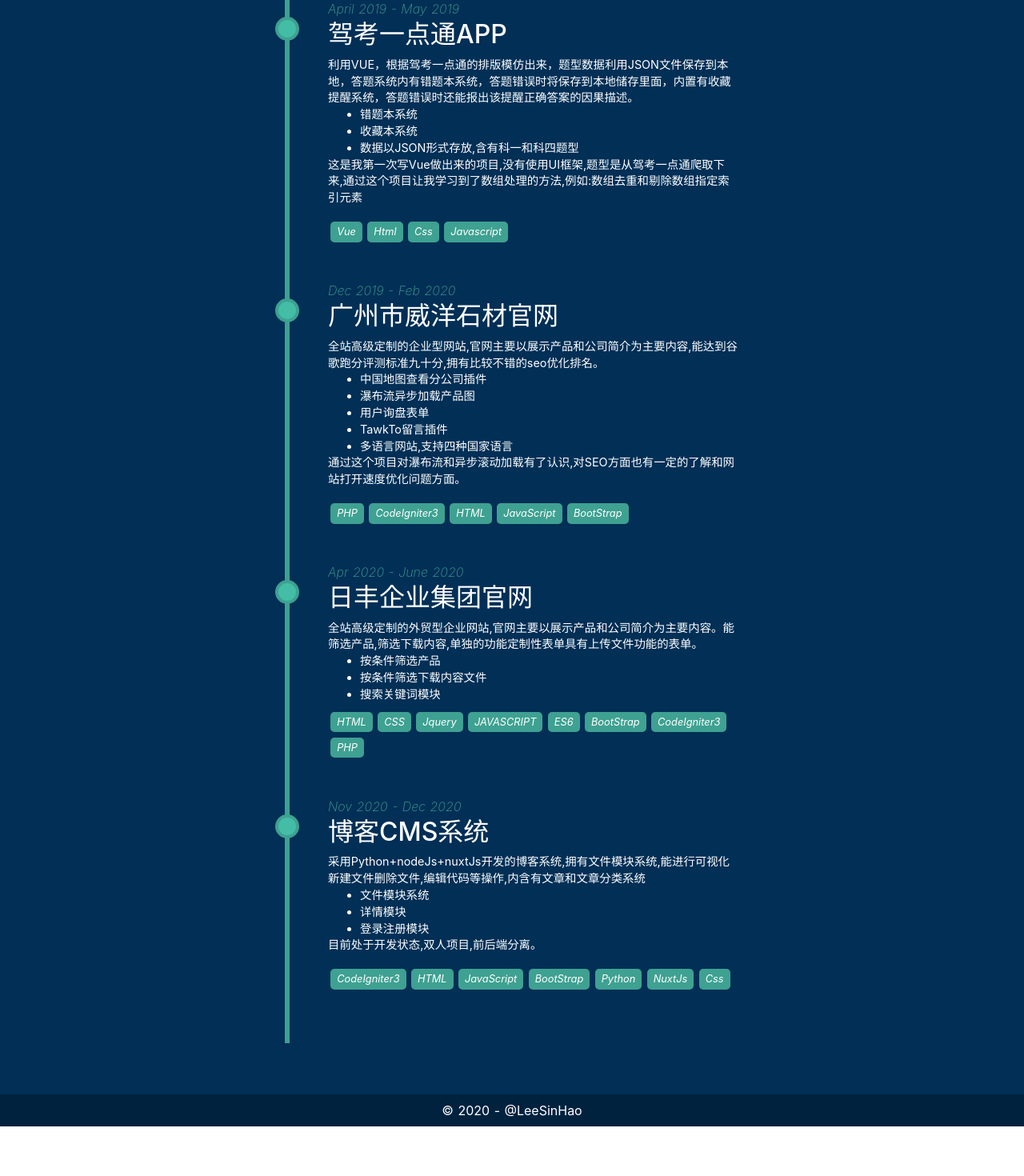
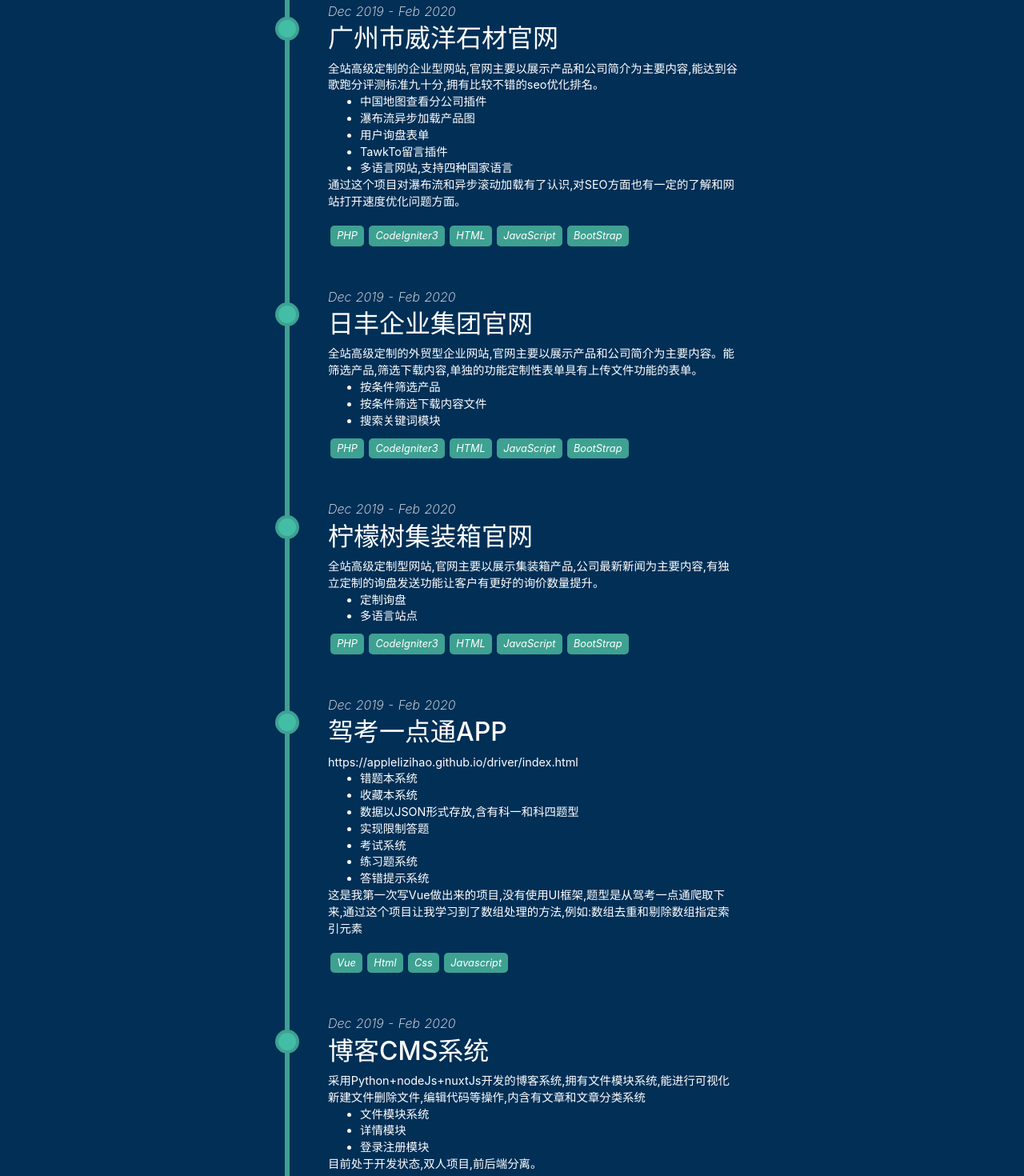
Before and after one commit to applelizihao/myjianli, a Nuxt app: page / in a window 1280 px wide. Shown: the part 620-2090 px from the top of the page at 80% size. Before the commit the page ends 2028 px from the top, so only its background shows below. Built offline with nearby package versions, Linux system fonts and the light colour scheme.

Commit message:
新增简历

```diff
--- a/components/Home/CurriculumList.vue
+++ b/components/Home/CurriculumList.vue
@@ -1,115 +1,36 @@
 <template>
   <div id="curriculum-list" class="css-1lffeal">
     <ul class="curriculum-list">
-      <li class="curriculum-item curriculum-item--reverse">
-        <h3>
-          April 2019 - May 2019
-        </h3>
+      <template v-for="(item,index) in listData">
+        <li :key="index" class="curriculum-item" :class="{'curriculum-item--reverse':index%2==0}">
+          <time>
+            Dec 2019 - Feb 2020
+          </time>
           <h2>
-          <a class="text-white text-decoration-none" target="_blank" href="https://applelizihao.github.io/driver/index.html">驾考一点通APP</a>
+            <a :href="item.link" class="text-white text-decoration-none" target="_blank">{{ item.title }}</a>
           </h2>
           <div>
             <p class="mb-0">
-            利用VUE，根据驾考一点通的排版模仿出来，题型数据利用JSON文件保存到本地，答题系统内有错题本系统，答题错误时将保存到本地储存里面，内置有收藏提醒系统，答题错误时还能报出该提醒正确答案的因果描述。
+              {{ item.description }}
             </p>
             <ul>
-            <li>错题本系统</li>
-            <li>收藏本系统</li>
-            <li>数据以JSON形式存放,含有科一和科四题型</li>
+              <template v-for="(tage,i) in item.advantage">
+                <li :key="i">
+                  {{ tage }}
+                </li>
+              </template>
             </ul>
-          <p>这是我第一次写Vue做出来的项目,没有使用UI框架,题型是从驾考一点通爬取下来,通过这个项目让我学习到了数组处理的方法,例如:数组去重和剔除数组指定索引元素</p>
-        </div><div class="tags">
-          <i>Vue</i>
-          <i>Html</i>
-          <i>Css</i>
-          <i>Javascript</i>
-        </div>
-      </li>
-      <li class="curriculum-item">
-        <h3>
-          Dec 2019 - Feb 2020
-        </h3>
-        <h2>
-          <a href="https://www.wayon.com" class="text-white text-decoration-none" target="_blank">广州市威洋石材官网</a>
-        </h2>
-        <div>
-          <p class="mb-0">
-            全站高级定制的企业型网站,官网主要以展示产品和公司简介为主要内容,能达到谷歌跑分评测标准九十分,拥有比较不错的seo优化排名。
-          </p>
-          <ul>
-            <li>中国地图查看分公司插件</li>
-            <li>瀑布流异步加载产品图</li>
-            <li>用户询盘表单</li>
-            <li>TawkTo留言插件</li>
-            <li>多语言网站,支持四种国家语言</li>
-          </ul>
-          <p>
-            通过这个项目对瀑布流和异步滚动加载有了认识,对SEO方面也有一定的了解和网站打开速度优化问题方面。
+            <p v-if="item.summary">
+              {{ item.summary }}
             </p>
           </div>
           <div class="tags">
-          <i>PHP</i>
-          <i>CodeIgniter3</i>
-          <i>HTML</i>
-          <i>JavaScript</i>
-          <i>BootStrap</i>
+            <template v-for="(tag,i) in item.tags">
+              <i :key="i">{{ tag }}</i>
+            </template>
           </div>
         </li>
-      <li class="curriculum-item curriculum-item--reverse">
-        <h3>
-          Apr 2020 - June 2020
-        </h3>
-        <h2>
-          <a href="https://www.rifeng.com" class="text-white text-decoration-none" target="_blank">日丰企业集团官网</a>
-        </h2>
-        <div>
-          <p class="mb-0">
-            全站高级定制的外贸型企业网站,官网主要以展示产品和公司简介为主要内容。能筛选产品,筛选下载内容,单独的功能定制性表单具有上传文件功能的表单。
-          </p>
-          <ul>
-            <li>按条件筛选产品</li>
-            <li>按条件筛选下载内容文件</li>
-            <li>搜索关键词模块</li>
-          </ul>
-        </div><div class="tags">
-          <i>HTML</i>
-          <i>CSS</i>
-          <i>Jquery</i>
-          <i>JAVASCRIPT</i>
-          <i>ES6</i>
-          <i>BootStrap</i>
-          <i>CodeIgniter3</i>
-          <i>PHP</i>
-        </div>
-      </li>
-      <li class="curriculum-item">
-        <h3>
-          Nov 2020 - Dec 2020
-        </h3>
-        <h2>
-          <a href="http://www.datasview.com/user/login" class="text-white text-decoration-none" target="_blank">博客CMS系统</a>
-        </h2>
-        <div>
-          <p class="mb-0">
-            采用Python+nodeJs+nuxtJs开发的博客系统,拥有文件模块系统,能进行可视化新建文件删除文件,编辑代码等操作,内含有文章和文章分类系统
-          </p>
-          <ul>
-            <li>文件模块系统</li>
-            <li>详情模块</li>
-            <li>登录注册模块</li>
-          </ul>
-          <p>目前处于开发状态,双人项目,前后端分离。</p>
-        </div>
-        <div class="tags">
-          <i>CodeIgniter3</i>
-          <i>HTML</i>
-          <i>JavaScript</i>
-          <i>BootStrap</i>
-          <i>Python</i>
-          <i>NuxtJs</i>
-          <i>Css</i>
-        </div>
-      </li>
+      </template>
     </ul>
   </div>
 </template>
@@ -117,8 +38,16 @@
 export default {
   name: '',
   components: {},
+  props: {
+    listData: {
+      type: Array,
+      default: null
+    }
+  },
   data () {
-    return {}
+    return {
+
+    }
   },
   computed: {},
   watch: {},
@@ -132,15 +61,19 @@ export default {
 #curriculum-list{
     color:white
 }
+.curriculum-item time{
+  color:white !important;
+  display: block;
+}
 /*! CSS Used from: Embedded */
 .css-1lffeal{display:-webkit-box;display:-moz-box;display:-ms-flexbox;display:-webkit-flex;display:flex;flex-direction:column;align-items:center;-webkit-box-orient:vertical;-webkit-box-direction:normal;-webkit-flex-direction:column;-webkit-box-align:center;-webkit-align-items:center;}
 /*! CSS Used from: Embedded */
 .curriculum-list{border-left:6px solid #3ea191;padding:1rem 2rem;margin-left:2rem;max-width:600px;-webkit-transform:translate(48%);-ms-transform:translate(48%);transform:translate(48%);transition:all 1s;}
 .curriculum-item{position:relative;padding-left:1rem;margin-bottom:3rem;list-style:none;}
 .curriculum-item--reverse{-webkit-transform:scaleX(-1) translate(670px);-ms-transform:scaleX(-1) translate(670px);transform:scaleX(-1) translate(670px);}
-.curriculum-item--reverse>div,.curriculum-item--reverse>h2,.curriculum-item--reverse>h3{-webkit-transform:scaleX(-1);-ms-transform:scaleX(-1);transform:scaleX(-1);}
-.curriculum-item--reverse h2,.curriculum-item--reverse h3{text-align:right;}
-.curriculum-item h3{font-size:1rem;padding:0;margin:0;color:#3ea191;font-style:italic;font-weight:200;}
+.curriculum-item--reverse>div,.curriculum-item--reverse>h2,.curriculum-item--reverse>time{-webkit-transform:scaleX(-1);-ms-transform:scaleX(-1);transform:scaleX(-1);}
+.curriculum-item--reverse h2,.curriculum-item--reverse time{text-align:right;}
+.curriculum-item time{font-size:1rem;padding:0;margin:0;color:#3ea191;font-style:italic;font-weight:200;}
 .curriculum-item h2{padding:0;margin:.2rem 0;}
 .curriculum-item ul{list-style-type:disc;}
 .curriculum-item div{font-size:.9rem;margin:.5rem 0;word-break:break-word;line-height:1.3rem;}
@@ -149,8 +82,8 @@ export default {
 .tags i{font-size:.8rem;padding:0 .5rem;margin:.2rem;line-height:1.6rem;background-color:#3ea191;color:#fff;border-radius:5px;}
 .curriculum-item:before{position:absolute;left:-35.2px;left:-2.2rem;top:19.2px;top:1.2rem;content:"";height:30px;width:30px;border-radius:30px;background-color:#43bda6;border:4px solid #3ea191;-webkit-transform:translate(-50%);-ms-transform:translate(-50%);transform:translate(-50%);}
 @media (max-width:1365px){
-.curriculum-item--reverse,.curriculum-item--reverse>div,.curriculum-item--reverse>h2,.curriculum-item--reverse>h3{-webkit-transform:none;-ms-transform:none;transform:none;}
-.curriculum-item--reverse h2,.curriculum-item--reverse h3{text-align:left;}
+.curriculum-item--reverse,.curriculum-item--reverse>div,.curriculum-item--reverse>h2,.curriculum-item--reverse>time{-webkit-transform:none;-ms-transform:none;transform:none;}
+.curriculum-item--reverse h2,.curriculum-item--reverse time{text-align:left;}
 .curriculum-list{border-left:6px solid #3ea191;padding:1rem 2rem;margin-left:2rem;max-width:600px;-webkit-transform:none;-ms-transform:none;transform:none;}
 }
 @media (min-width:1365px){
--- a/nuxt.config.js
+++ b/nuxt.config.js
@@ -41,5 +41,8 @@ export default {
 
   // Build Configuration (https://go.nuxtjs.dev/config-build)
   build: {
+    extractCSS: {
+      ignoreOrder: true
+    }
   }
 }
--- a/package.json
+++ b/package.json
@@ -26,8 +26,8 @@
   },
   "config": {
     "nuxt": {
-        "host": "0.0.0.0",
-        "port": "3333"
+      "host": "0.0.0.0",
+      "port": "3333"
     }
+  }
 }
-}
--- a/pages/index.vue
+++ b/pages/index.vue
@@ -3,7 +3,8 @@
     <Header />
     <div class="container">
       <MineImage />
-      <curriculum-list class="mt-3" />
+      <!--  eslint-disable-next-line vue/attribute-hyphenation -->
+      <curriculum-list :listData="listData" class="mt-3" />
     </div>
     <Footer class="mt-5" />
   </div>
@@ -17,7 +18,52 @@ export default {
   name: '',
   components: { Header, Footer, MineImage, CurriculumList },
   data () {
-    return {}
+    return {
+      listData: [{
+        title: '广州市威洋石材官网',
+        description: '全站高级定制的企业型网站,官网主要以展示产品和公司简介为主要内容,能达到谷歌跑分评测标准九十分,拥有比较不错的seo优化排名。',
+        link: 'https://www.wayon.com/',
+        time: 'Dec 2019 - Feb 2020',
+        advantage: ['中国地图查看分公司插件', '瀑布流异步加载产品图', '用户询盘表单', 'TawkTo留言插件', '多语言网站,支持四种国家语言'],
+        summary: '通过这个项目对瀑布流和异步滚动加载有了认识,对SEO方面也有一定的了解和网站打开速度优化问题方面。',
+        tags: ['PHP', 'CodeIgniter3', 'HTML', 'JavaScript', 'BootStrap']
+      },
+      {
+        title: '日丰企业集团官网',
+        description: '全站高级定制的外贸型企业网站,官网主要以展示产品和公司简介为主要内容。能筛选产品,筛选下载内容,单独的功能定制性表单具有上传文件功能的表单。',
+        link: 'https://www.rifeng.com/',
+        time: 'Apr 2020 - June 2020',
+        advantage: ['按条件筛选产品', '按条件筛选下载内容文件', '搜索关键词模块'],
+        summary: '',
+        tags: ['PHP', 'CodeIgniter3', 'HTML', 'JavaScript', 'BootStrap']
+      },
+      {
+        title: '柠檬树集装箱官网',
+        description: '全站高级定制型网站,官网主要以展示集装箱产品,公司最新新闻为主要内容,有独立定制的询盘发送功能让客户有更好的询价数量提升。',
+        link: 'https://www.lemontree-house.com/',
+        time: 'April 2019 - May 2019',
+        advantage: ['定制询盘', '多语言站点'],
+        summary: '',
+        tags: ['PHP', 'CodeIgniter3', 'HTML', 'JavaScript', 'BootStrap']
+      }, {
+        title: '驾考一点通APP',
+        description: 'https://applelizihao.github.io/driver/index.html',
+        link: 'https://applelizihao.github.io/driver/index.html#/',
+        time: 'April 2019 - May 2019',
+        advantage: ['错题本系统', '收藏本系统', '数据以JSON形式存放,含有科一和科四题型', '实现限制答题', '考试系统', '练习题系统', '答错提示系统'],
+        summary: '这是我第一次写Vue做出来的项目,没有使用UI框架,题型是从驾考一点通爬取下来,通过这个项目让我学习到了数组处理的方法,例如:数组去重和剔除数组指定索引元素',
+        tags: ['Vue', 'Html', 'Css', 'Javascript']
+      }, {
+        title: '博客CMS系统',
+        description: '采用Python+nodeJs+nuxtJs开发的博客系统,拥有文件模块系统,能进行可视化新建文件删除文件,编辑代码等操作,内含有文章和文章分类系统',
+        link: 'http://www.datasview.com/user/login',
+        time: 'Nov 2020 - Dec 2020',
+        advantage: ['文件模块系统', '详情模块', '登录注册模块'],
+        summary: '目前处于开发状态,双人项目,前后端分离。',
+        tags: ['CodeIgniter3', 'HTML', 'JavaScript', 'BootStrap', 'Python', 'NuxtJs', 'Css', 'Vue']
+      }
+      ]
+    }
   },
   computed: {},
   watch: {},
```
Also changed, not shown: components/Home/Header.vue (+3 -4 lines), components/Home/MineImage.vue (+22 -13 lines). Lines whose indentation alone changed are shown as unchanged.
